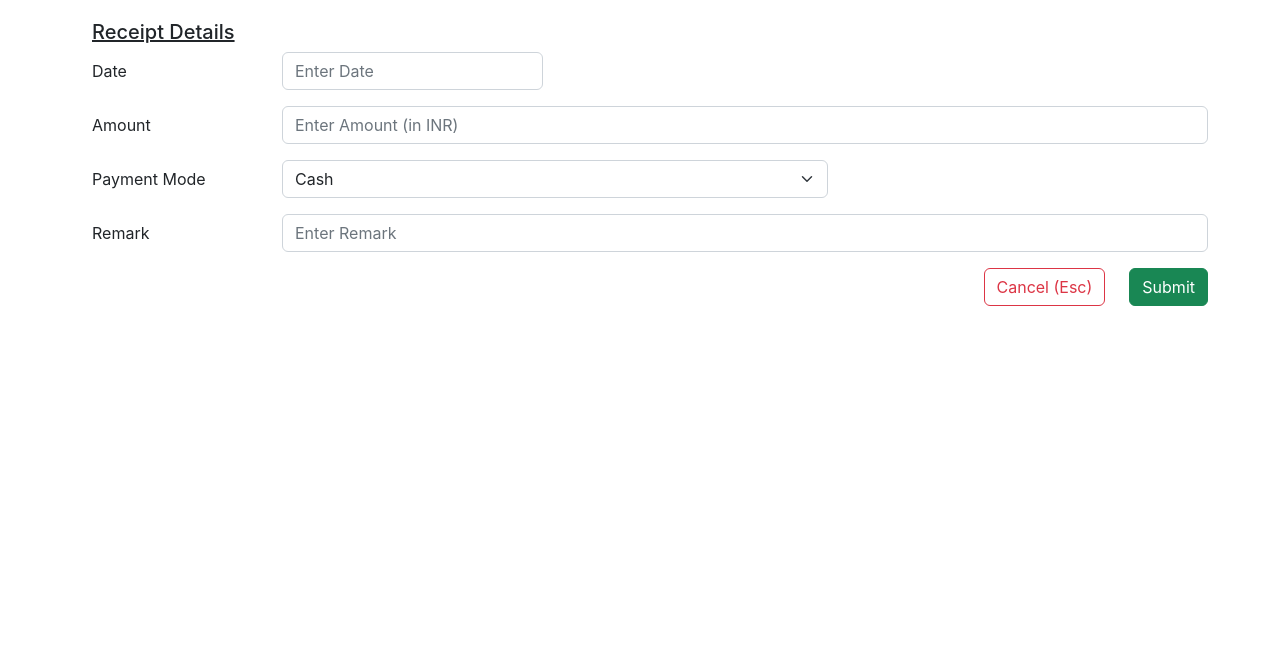
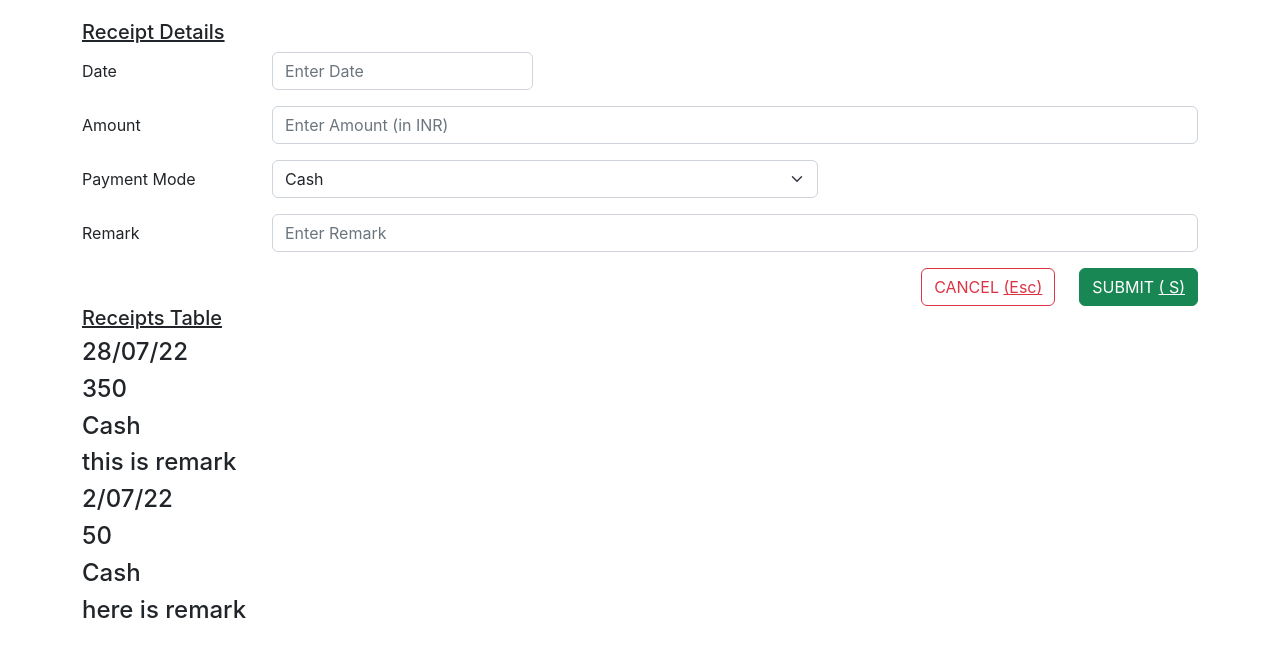
Before and after one commit to laliteshsoni/task-repo, a React (Create React App) app: page / in a window 1280 px wide. Shown: the top 656 px of the page. Built offline with nearby package versions, Linux system fonts and the light colour scheme.

Commit message:
working of submit button and show the receipt below the form

```diff
--- a/public/index.html
+++ b/public/index.html
@@ -22,6 +22,9 @@
       work correctly both with client-side routing and a non-root public URL.
       Learn how to configure a non-root public URL by running `npm run build`.
     -->
+    <link rel="stylesheet" href="https://cdnjs.cloudflare.com/ajax/libs/font-awesome/6.1.2/css/all.min.css" integrity="sha512-1sCRPdkRXhBV2PBLUdRb4tMg1w2YPf37qatUFeS7zlBy7jJI8Lf4VHwWfZZfpXtYSLy85pkm9GaYVYMfw5BC1A==" crossorigin="anonymous" referrerpolicy="no-referrer" />
+
+
   <link href="https://cdn.jsdelivr.net/npm/bootstrap@5.2.0/dist/css/bootstrap.min.css" rel="stylesheet"
     integrity="sha384-gH2yIJqKdNHPEq0n4Mqa/HGKIhSkIHeL5AyhkYV8i59U5AR6csBvApHHNl/vI1Bx" crossorigin="anonymous">
 </head>
--- a/src/App.css
+++ b/src/App.css
@@ -1,4 +1,4 @@
 body{
     margin-top: 20px;
-    margin-left: 20px;
+    /* margin-left: 20px; */
 }
--- a/src/App.js
+++ b/src/App.js
@@ -1,10 +1,42 @@
+import { useState } from 'react';
 import './App.css';
-import RecForm  from "./MyComponents/RecForm";
+import ReceiptForm  from "./MyComponents/ReceiptForm";
+import Receipts from './MyComponents/Receipts';
 
 function App() {
+
+  const addReceipt = (date, amount, paymode, remark) => {
+    console.log("I am adding this receipt", date, amount, paymode, remark);
+
+    const myReceipt = {
+      date: date,
+      amount: amount,
+      payMode: paymode,
+      remarks: remark
+    }
+    setReceipts([...receipts, myReceipt]);
+    console.log(myReceipt);
+  }
+
+  const [receipts, setReceipts] = useState([
+    {
+      date: "28/07/22",
+      amount: "350",
+      payMode: "Cash",
+      remarks: "this is remark"
+    },
+    {
+      date: "2/07/22",
+      amount: "50",
+      payMode: "Cash",
+      remarks: "here is remark"
+    }
+  ]);
+
   return (
     <>
-    <RecForm />
+    <ReceiptForm addReceipt={addReceipt}/>
+    <Receipts receipts={receipts}/>
     </>
   );
 }
--- a/src/MyComponents/RecForm.js
+++ /dev/null
@@ -1,44 +0,0 @@
-import React from 'react'
-
-const RecForm = () => {
-    return (
-        <div className='container'>
-            <h5><ins>Receipt Details</ins></h5>
-            <form>
-                <div class="row mb-3">
-                    <label for="colFormLabel" class="col-sm-2 col-form-label">Date</label>
-                    <div class="col-sm-3">
-                        <input type="text" class="form-control" id="colFormLabel" placeholder="Enter Date" required/>
-                    </div>
-                </div>
-                <div class="row mb-3">
-                    <label for="colFormLabel" class="col-sm-2 col-form-label">Amount</label>
-                    <div class="col-sm">
-                        <input type="text" class="form-control" id="colFormLabel" placeholder="Enter Amount (in INR)" required />
-                    </div>
-                </div>
-                <div class="row mb-3">
-                    <label for="colFormLabel" class="col-sm-2 col-form-label">Payment Mode</label>
-                    <div class="col-sm-6">
-                        <select class="form-select" id="specificSizeSelect" required>
-                            <option selected>Cash</option>
-                            <option value="1">Online</option>
-                        </select>
-                    </div>
-                </div>
-                <div class="row mb-3">
-                    <label for="colFormLabel" class="col-sm-2 col-form-label">Remark</label>
-                    <div class="col-sm">
-                        <input type="text" class="form-control" id="colFormLabel" placeholder="Enter Remark" />
-                    </div>
-                </div>
-                <div className='d-grid gap-4 d-flex justify-content-md-end'>
-                    <button type="submit" class="btn btn-outline-danger">Cancel (Esc)</button>
-                    <button type="submit" class="btn btn-success">Submit</button>
-                </div>
-            </form>
-        </div>
-    )
-}
-
-export default RecForm
--- /dev/null
+++ b/src/MyComponents/ReceiptForm.js
@@ -0,0 +1,64 @@
+import React, { useState } from 'react'
+
+
+// Addtodo.js
+
+const ReceiptForm = ({addReceipt}) => {
+
+    const [date, setDate] = useState("");
+    const [amount, setAmount] = useState("");
+    const [paymode, setPaymode] = useState("");
+    const [remark, setRemark] = useState("");
+
+    const submit = (e) => {
+        // page not reload
+        e.preventDefault();
+        // if(!date || !amount || !paymode || !remark){
+        //     alert("Something is missing! Please Fill");
+        // }
+        addReceipt(date, amount, paymode, remark);
+
+    }
+
+
+    return (
+        <div className='container'>
+            <h5><ins>Receipt Details</ins></h5>
+            <form onSubmit = {submit}>
+                <div className="row mb-3">
+                    <label htmlFor="date" className="col-sm-2 col-form-label">Date</label>
+                    <div className="col-sm-3">
+                        <input type="text" value={date} onChange = {(e) => {setDate(e.target.value)}} className="form-control" id="date" placeholder="Enter Date" required/>
+                    </div>
+                </div>
+                <div className="row mb-3">
+                    <label htmlFor="amount" className="col-sm-2 col-form-label">Amount</label>
+                    <div className="col-sm">
+                        <input type="text" value={amount} onChange = {(e) => {setAmount(e.target.value)}} className="form-control" id="amount" placeholder="Enter Amount (in INR)" required />
+                    </div>
+                </div>
+                <div className="row mb-3">
+                    <label htmlFor="paymode" className="col-sm-2 col-form-label">Payment Mode</label>
+                    <div className="col-sm-6">
+                        <select className="form-select" value={paymode} onChange = {(e) => {setPaymode(e.target.value)}} id="paymode" required>
+                            <option selected>Cash</option>
+                            <option value="1">Online</option>
+                        </select>
+                    </div>
+                </div>
+                <div className="row mb-3">
+                    <label htmlFor="remark" className="col-sm-2 col-form-label">Remark</label>
+                    <div className="col-sm">
+                        <input type="text" value={remark} onChange = {(e) => {setRemark(e.target.value)}} className="form-control" id="remark" placeholder="Enter Remark" />
+                    </div>
+                </div>
+                <div className='d-grid gap-4 d-flex justify-content-md-end'>
+                    <button type="submit" className="btn btn-outline-danger">CANCEL <ins>(Esc)</ins></button>
+                    <button type="submit" className="btn btn-success">SUBMIT <ins>( S)</ins></button>
+                </div>
+            </form>
+        </div>
+    )
+}
+
+export default ReceiptForm
--- /dev/null
+++ b/src/MyComponents/ReceiptItem.js
@@ -0,0 +1,17 @@
+import React from 'react'
+
+
+// TodoItem.js
+const ReceiptItem = ({receipt}) => {
+  return (
+    <div>
+        <h4>{receipt.date}</h4>
+        <h4>{receipt.amount}</h4>
+        <h4>{receipt.payMode}</h4>
+        <h4>{receipt.remarks}</h4>
+
+    </div>
+  )
+}
+
+export default ReceiptItem
--- /dev/null
+++ b/src/MyComponents/Receipts.js
@@ -0,0 +1,22 @@
+import React from 'react'
+import ReceiptItem from './ReceiptItem';
+
+
+// Todos.js
+const Receipts = (props) => {
+  return (
+    <div className='container'>
+      <h5><ins>Receipts Table</ins></h5>
+      {/* if no receipt is there */}
+      {props.receipts.length === 0 ? "No Receipt to display" :
+        props.receipts.map((receipt) => {
+          return (
+            <ReceiptItem receipt={receipt} key={receipt.date}/>
+          )
+        })}
+
+    </div>
+  )
+}
+
+export default Receipts
```
Also changed, not shown: public/manifest.json.
